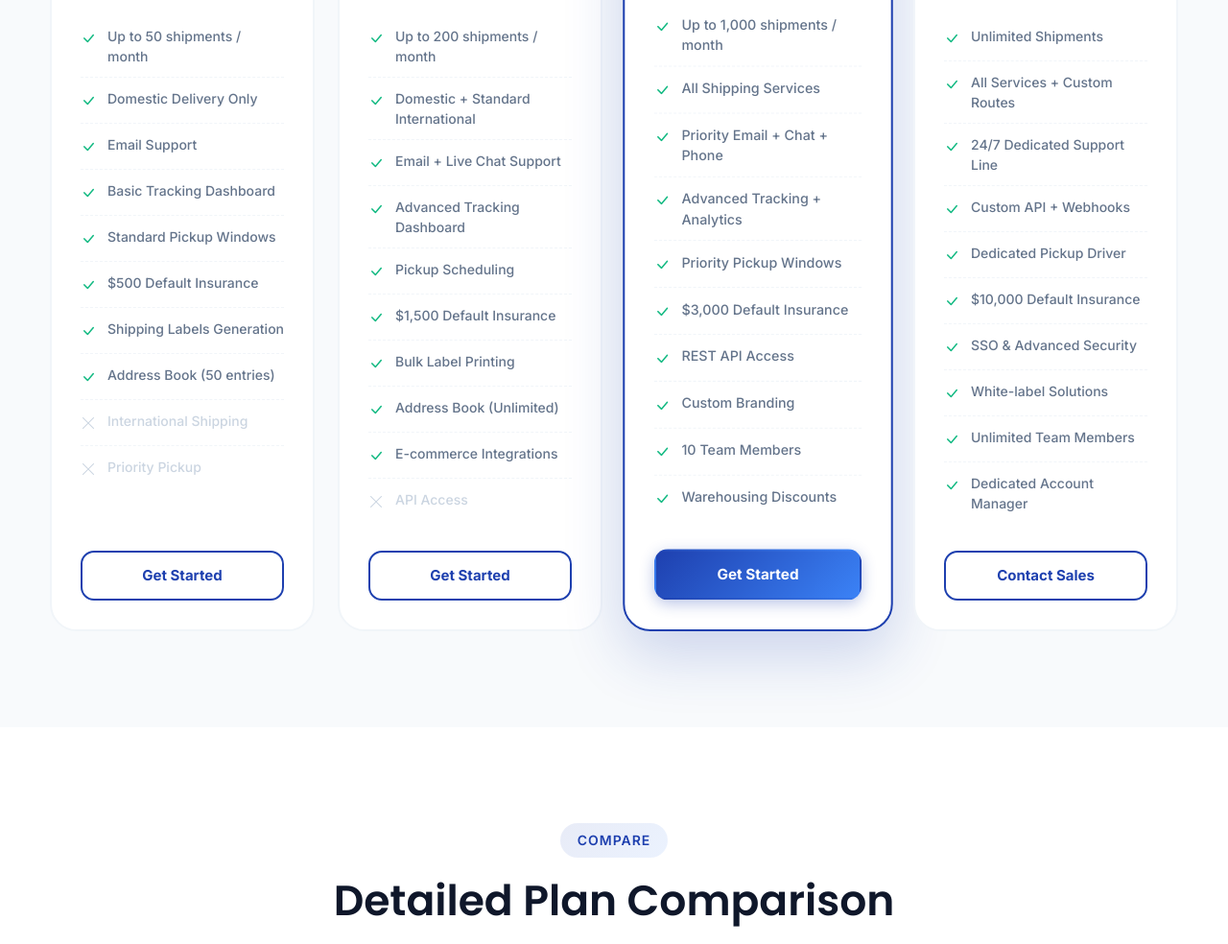
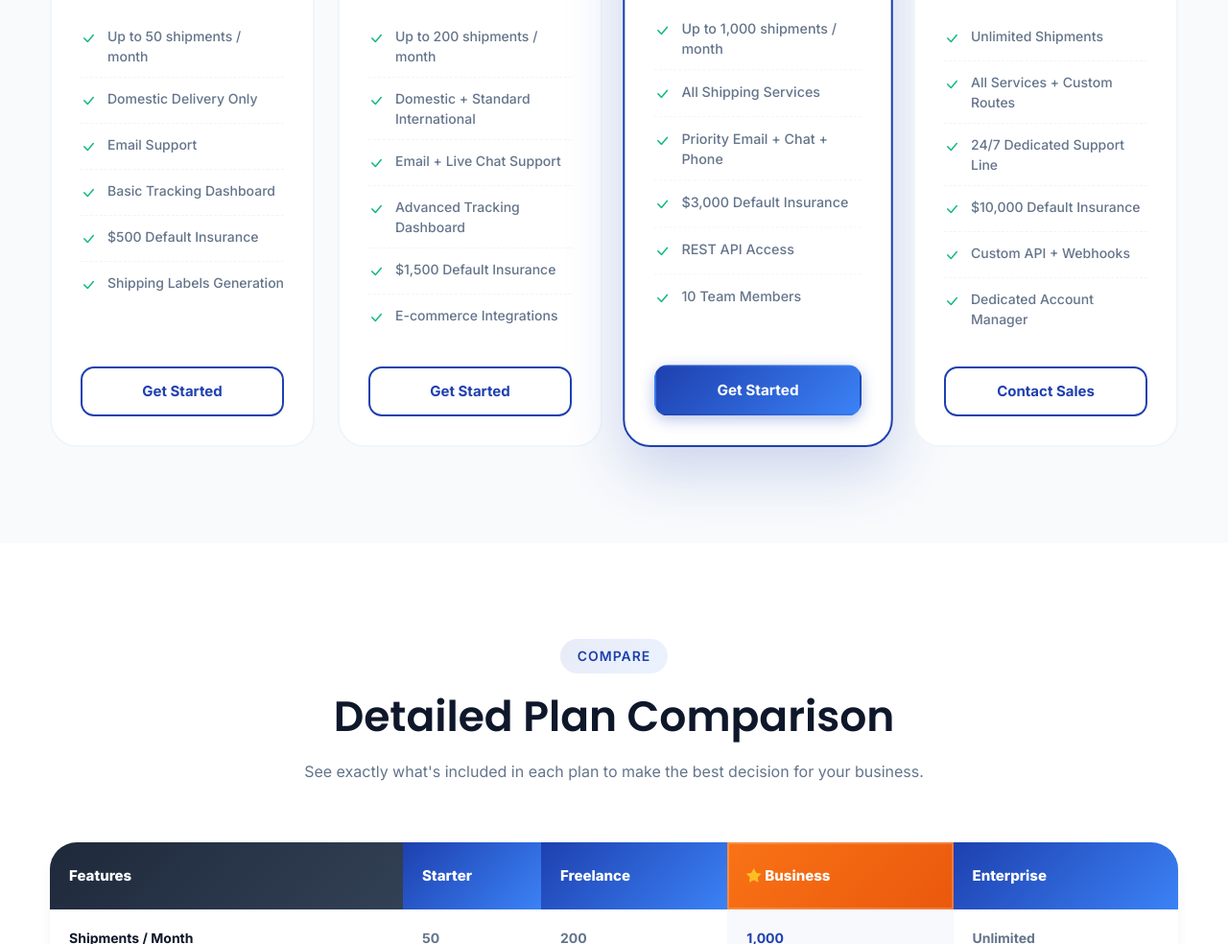
Before and after one commit to Chandru04-bit/ParcelPro, a website: page pricing.html in a window 1280 px wide. Shown: the part 1707-2691 px from the top of the page at 96% size. Drawn offline with nearby package versions, Linux system fonts and the light colour scheme.

Commit message:
Reduce pricing card feature lists to avoid clutter/overflow

```diff
--- a/pricing.html
+++ b/pricing.html
@@ -895,12 +895,8 @@
             <li><i class="bi bi-check-lg"></i> Domestic Delivery Only</li>
             <li><i class="bi bi-check-lg"></i> Email Support</li>
             <li><i class="bi bi-check-lg"></i> Basic Tracking Dashboard</li>
-            <li><i class="bi bi-check-lg"></i> Standard Pickup Windows</li>
             <li><i class="bi bi-check-lg"></i> $500 Default Insurance</li>
             <li><i class="bi bi-check-lg"></i> Shipping Labels Generation</li>
-            <li><i class="bi bi-check-lg"></i> Address Book (50 entries)</li>
-            <li class="disabled"><i class="bi bi-x-lg"></i> International Shipping</li>
-            <li class="disabled"><i class="bi bi-x-lg"></i> Priority Pickup</li>
           </ul>
           <a href="register.html" class="btn btn-outline-primary w-100">Get Started</a>
         </div>
@@ -922,12 +918,8 @@
             <li><i class="bi bi-check-lg"></i> Domestic + Standard International</li>
             <li><i class="bi bi-check-lg"></i> Email + Live Chat Support</li>
             <li><i class="bi bi-check-lg"></i> Advanced Tracking Dashboard</li>
-            <li><i class="bi bi-check-lg"></i> Pickup Scheduling</li>
             <li><i class="bi bi-check-lg"></i> $1,500 Default Insurance</li>
-            <li><i class="bi bi-check-lg"></i> Bulk Label Printing</li>
-            <li><i class="bi bi-check-lg"></i> Address Book (Unlimited)</li>
             <li><i class="bi bi-check-lg"></i> E-commerce Integrations</li>
-            <li class="disabled"><i class="bi bi-x-lg"></i> API Access</li>
           </ul>
           <a href="register.html" class="btn btn-outline-primary w-100">Get Started</a>
         </div>
@@ -949,13 +941,9 @@
             <li><i class="bi bi-check-lg"></i> Up to 1,000 shipments / month</li>
             <li><i class="bi bi-check-lg"></i> All Shipping Services</li>
             <li><i class="bi bi-check-lg"></i> Priority Email + Chat + Phone</li>
-            <li><i class="bi bi-check-lg"></i> Advanced Tracking + Analytics</li>
-            <li><i class="bi bi-check-lg"></i> Priority Pickup Windows</li>
             <li><i class="bi bi-check-lg"></i> $3,000 Default Insurance</li>
             <li><i class="bi bi-check-lg"></i> REST API Access</li>
-            <li><i class="bi bi-check-lg"></i> Custom Branding</li>
             <li><i class="bi bi-check-lg"></i> 10 Team Members</li>
-            <li><i class="bi bi-check-lg"></i> Warehousing Discounts</li>
           </ul>
           <a href="register.html" class="btn btn-primary w-100">Get Started</a>
         </div>
@@ -976,12 +964,8 @@
             <li><i class="bi bi-check-lg"></i> Unlimited Shipments</li>
             <li><i class="bi bi-check-lg"></i> All Services + Custom Routes</li>
             <li><i class="bi bi-check-lg"></i> 24/7 Dedicated Support Line</li>
+            <li><i class="bi bi-check-lg"></i> $10,000 Default Insurance</li>
             <li><i class="bi bi-check-lg"></i> Custom API + Webhooks</li>
-            <li><i class="bi bi-check-lg"></i> Dedicated Pickup Driver</li>
-            <li><i class="bi bi-check-lg"></i> $10,000 Default Insurance</li>
-            <li><i class="bi bi-check-lg"></i> SSO & Advanced Security</li>
-            <li><i class="bi bi-check-lg"></i> White-label Solutions</li>
-            <li><i class="bi bi-check-lg"></i> Unlimited Team Members</li>
             <li><i class="bi bi-check-lg"></i> Dedicated Account Manager</li>
           </ul>
           <a href="contact.html" class="btn btn-outline-primary w-100">Contact Sales</a>
```
